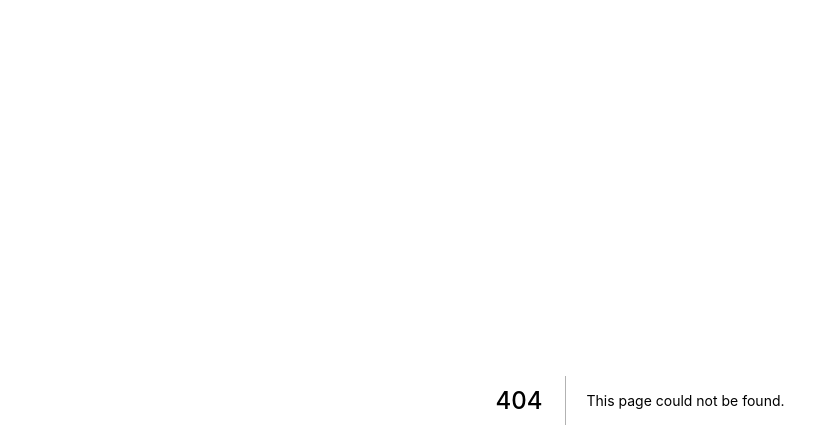
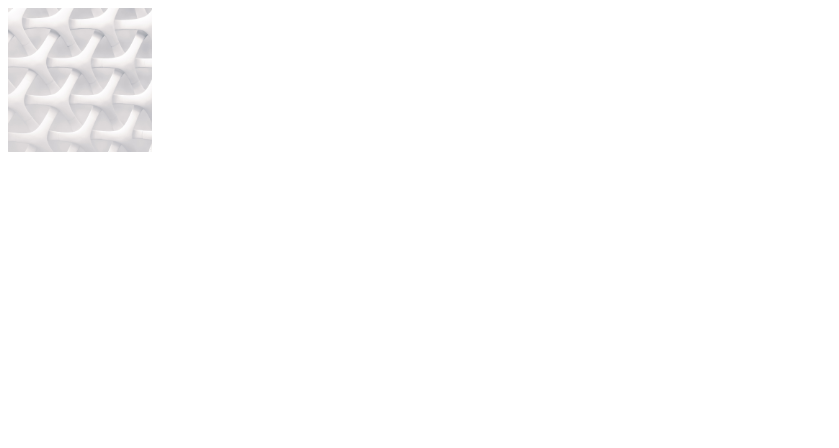
Before and after one commit to jon-wehner/nextjs-blog, a Next.js app: page /posts/image-post in a window 1280 px wide. Before the commit this address had no page. Shown: the top 448 px of the page, without its empty margins (0-839 px from the left). Built offline with nearby package versions, Linux system fonts and the light colour scheme.

Commit message:
my image component

```diff
--- /dev/null
+++ b/pages/posts/image-post.js
@@ -0,0 +1,15 @@
+import Image from 'next/image';
+import React from 'react';
+
+const MyImage = () => {
+  return (
+    <Image
+      src="/images/profile.jpg"
+      height={144}
+      width={144}
+      alt="Jon Wehner"
+    />
+  );
+};
+
+export default MyImage;
```
